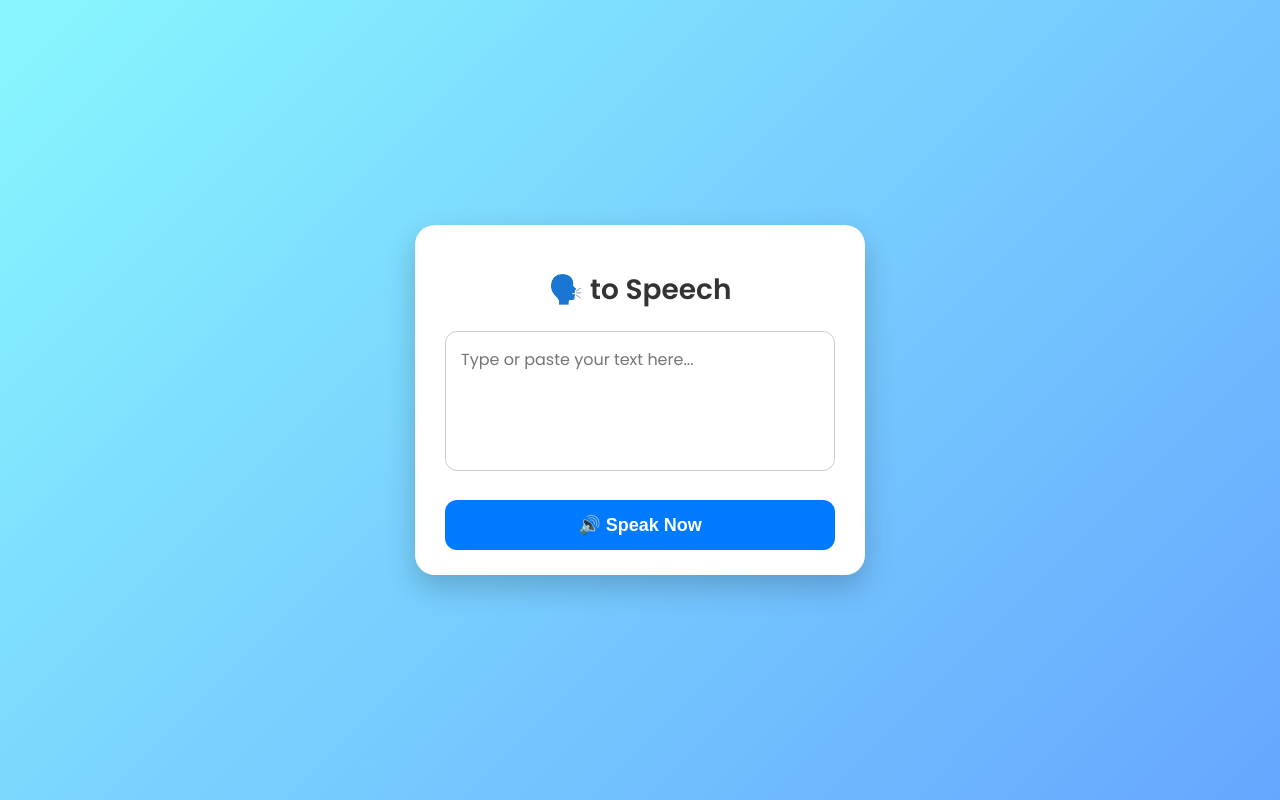
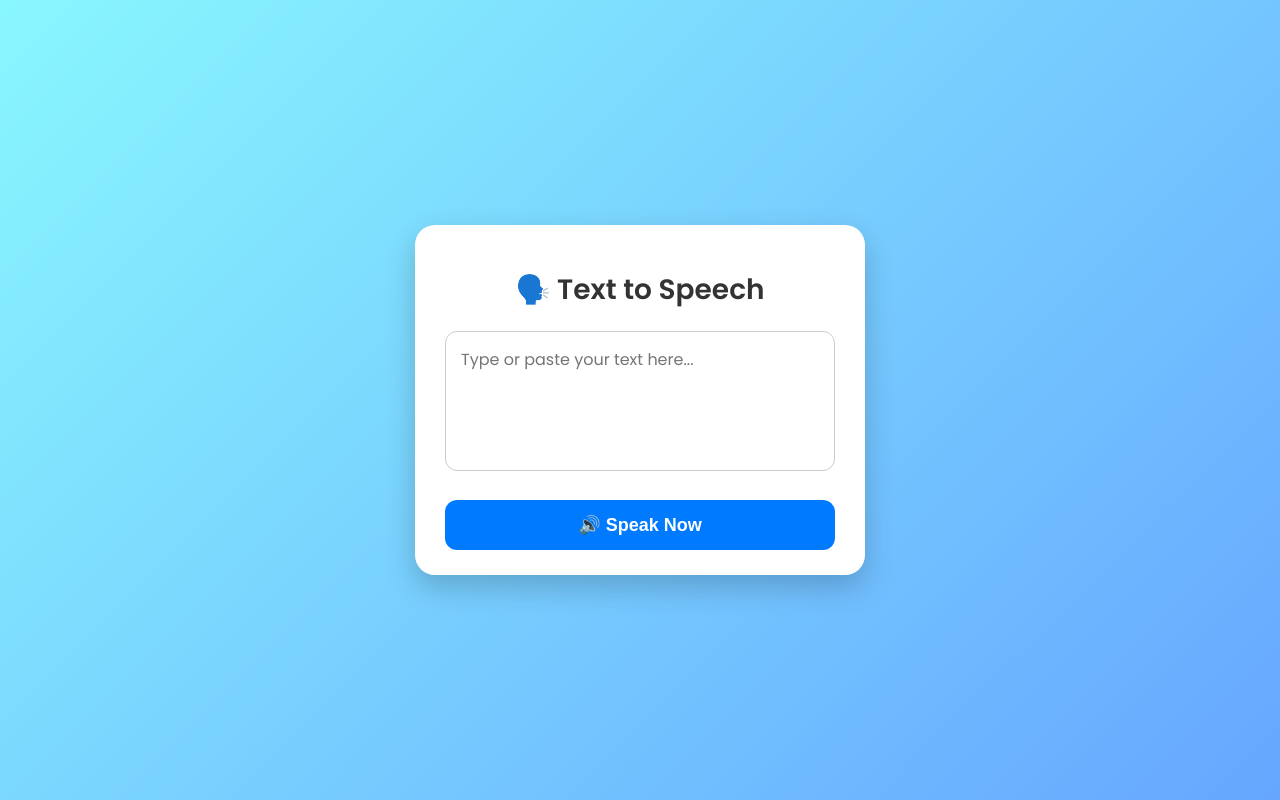
Before and after one commit to Dhruval18/Text2Voice, a plain HTML site: page index.html in a window 1280 px wide. Drawn offline with Linux system fonts and the light colour scheme.

Commit message:
Update index.html

```diff
--- a/index.html
+++ b/index.html
@@ -9,7 +9,7 @@
 </head>
 <body>
   <div class="container">
-    <h1>🗣️ to Speech</h1>
+    <h1>🗣️ Text to Speech</h1>
     <textarea id="textInput" placeholder="Type or paste your text here..."></textarea>
     <button onclick="speakText()">🔊 Speak Now</button>
   </div>
```
